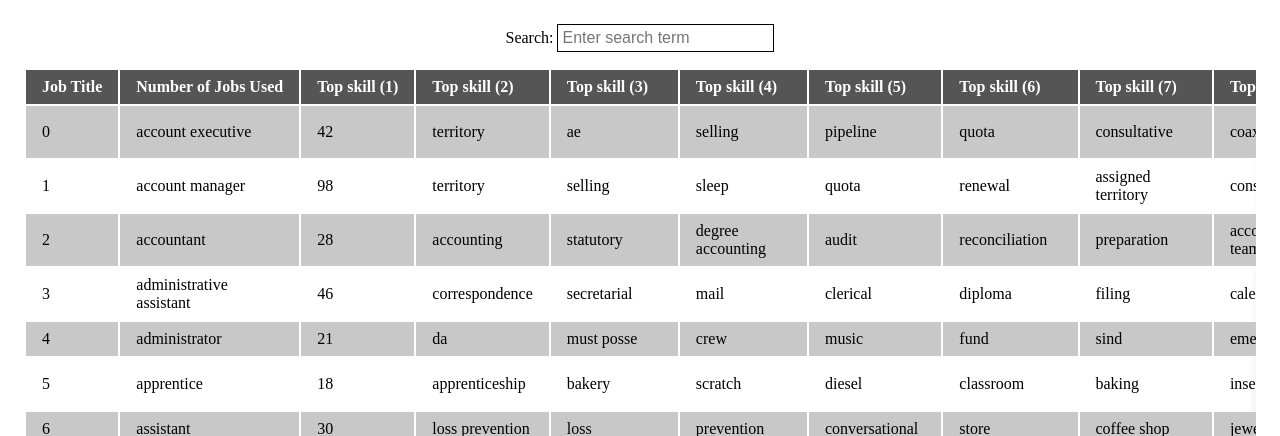
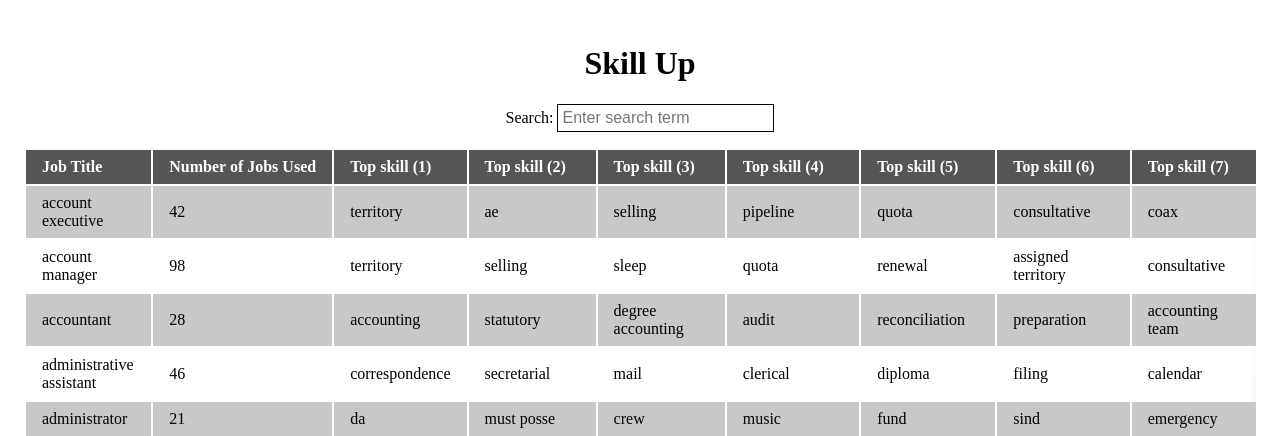
Before and after one commit to asadamiruddin/Job_Explorer, a Flask app: page / in a window 1280 px wide. Shown: the top 436 px of the page. Run offline with Flask 2, Linux system fonts and the light colour scheme.

```diff
--- a/main.py
+++ b/main.py
@@ -6,6 +6,8 @@ app = Flask(__name__)
 @app.route('/')
 def index():
     df = pd.read_csv('top_skills.csv')
+    df = df.iloc[: , 1:]
+    df.confidence_level = df.confidence_level.round(2)
     data = list(df.itertuples(index=False, name=None))
     return render_template('index.html', value = data)
 
--- a/templates/index.html
+++ b/templates/index.html
@@ -8,9 +8,11 @@
     <!-- Bootstrap CSS -->
     <link rel="stylesheet" href='../static/css/style.css'/>
 
-    <title>{% block title %} {% endblock %}</title>
+    <title>{% block title %} Skill Up {% endblock %}</title>
   </head>
   <main>
+      <h1>Skill Up
+      </h1>
       <label>
         <span>Search:</span>
         <input placeholder="Enter search term" type="search" id="searchInput">
```
